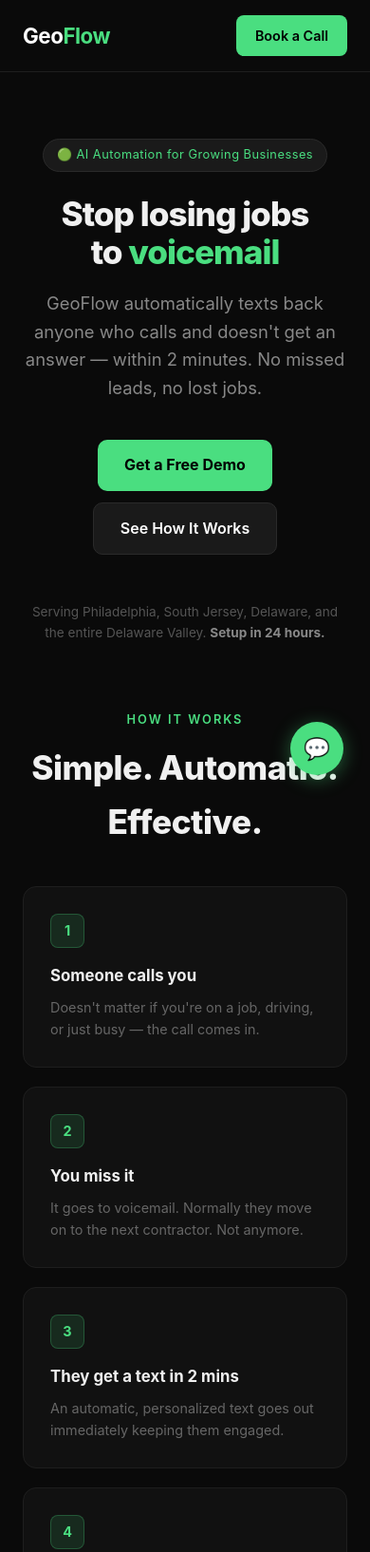
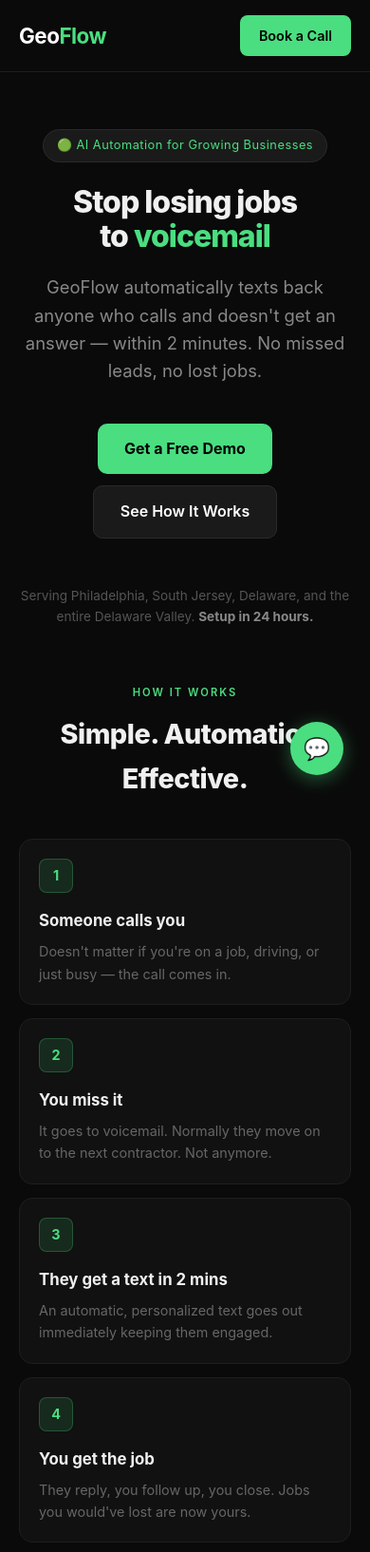
Before and after one commit to geogarciaaa/geoflow, a plain HTML site: page index.html in a window 390 px wide. Shown: the top 1634 px of the page at 95% size. Drawn offline with Linux system fonts and the light colour scheme.

Commit message:
Improve mobile responsiveness across all sections

```diff
--- a/index.html
+++ b/index.html
@@ -377,11 +377,21 @@
     }
 
     @media (max-width: 768px) {
-      h1 { font-size: 2.2rem; }
-      nav { padding: 16px 24px; }
-      .hero { margin: 70px auto 60px; padding: 0 24px; }
-      .section { padding: 0 24px; margin: 70px auto; }
-      .final-cta { padding: 70px 24px; }
+      h1 { font-size: 2rem; }
+      nav { padding: 16px 20px; }
+      .hero { margin: 60px auto 50px; padding: 0 20px; }
+      .section { padding: 0 20px; margin: 60px auto; }
+      .final-cta { padding: 60px 20px; }
+      .steps { grid-template-columns: 1fr; gap: 14px; }
+      .services { grid-template-columns: 1fr; }
+      .pricing { grid-template-columns: 1fr; }
+      .skills-grid { grid-template-columns: 1fr 1fr; }
+      .section-label { font-size: 0.7rem; }
+      .section h2 { font-size: 1.8rem; }
+      .example-box { padding: 20px; }
+      .step { padding: 20px; }
+      .service { padding: 20px; }
+      .plan { padding: 24px; }
     }
   </style>
 </head>
```
